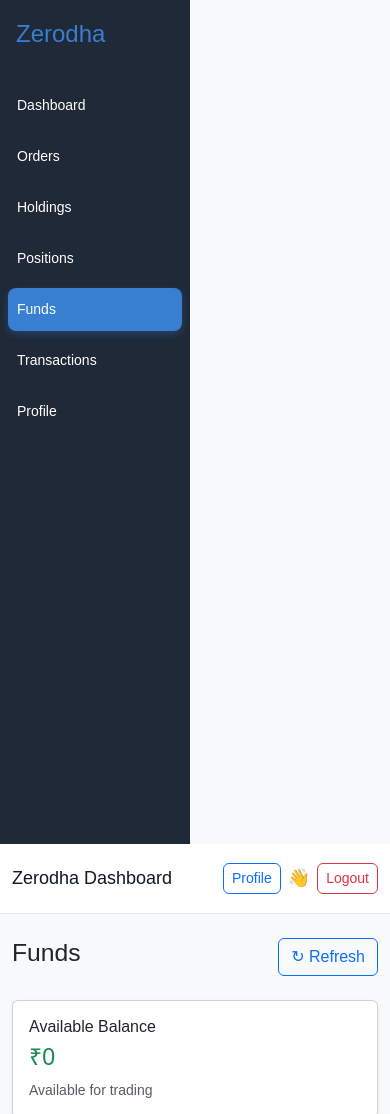
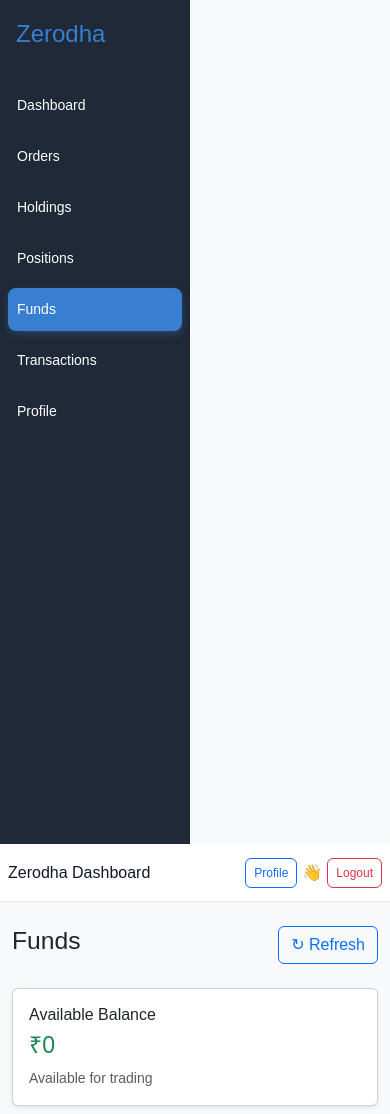
Before and after one commit to Kaliprasad2387/ZERODHA-CLONE, a React (Vite) app in the folder dashboard/: page /funds in a window 390 px wide. Shown: the top 1114 px of the page. Built offline with nearby package versions, Linux system fonts and the light colour scheme; no server answers; sample sign-in values are in the browser's storage.

Commit message:
Make dashboard navbar mobile responsive

```diff
--- a/dashboard/src/component/Topbar/TopBar.css
+++ b/dashboard/src/component/Topbar/TopBar.css
@@ -1,44 +1,32 @@
 .topbar {
   width: 100%;
   min-height: 70px;
-
   display: flex;
   align-items: center;
   justify-content: space-between;
-
   padding: 0 25px;
-
   background: #ffffff;
-
   border-bottom: 1px solid #e5e7eb;
-
   box-sizing: border-box;
 }
 
 .topbar-title h3 {
   margin: 0;
-
   color: #111827;
-
   font-size: 24px;
   font-weight: 500;
 }
 
 .profile {
   display: flex;
-
   align-items: center;
-
   gap: 15px;
 }
 
 .topbar-user {
   display: flex;
-
   align-items: center;
-
   gap: 5px;
-
   font-size: 15px;
 }
 
@@ -48,20 +36,24 @@
 
 .user-name {
   color: #374151;
-
   font-weight: 500;
 }
 
 /* Buttons */
 
-.profile .btn {
+.profile .btn,
+.profile button {
   border-radius: 6px;
+  white-space: nowrap;
 }
 
-/* Mobile */
+/* =========================
+   TABLET
+========================= */
 
 @media (max-width: 768px) {
   .topbar {
+    min-height: 60px;
     padding: 0 12px;
   }
 
@@ -77,3 +69,52 @@
     display: none;
   }
 }
+
+/* =========================
+   MOBILE
+========================= */
+
+@media (max-width: 480px) {
+  .topbar {
+    min-height: 58px;
+    padding: 0 8px;
+  }
+
+  .topbar-title h3 {
+    font-size: 16px;
+  }
+
+  .profile {
+    gap: 5px;
+  }
+
+  .profile .btn,
+  .profile button {
+    padding: 5px 8px;
+    font-size: 12px;
+  }
+
+  .user-greeting {
+    font-size: 16px;
+  }
+}
+
+/* =========================
+   VERY SMALL PHONES
+========================= */
+
+@media (max-width: 360px) {
+  .topbar-title h3 {
+    font-size: 14px;
+  }
+
+  .profile {
+    gap: 3px;
+  }
+
+  .profile .btn,
+  .profile button {
+    padding: 4px 6px;
+    font-size: 11px;
+  }
+}
--- a/dashboard/src/component/Topbar/TopBar.jsx
+++ b/dashboard/src/component/Topbar/TopBar.jsx
@@ -89,9 +89,8 @@
 
       // Redirect to frontend login
       window.location.replace(
-        "http://localhost:5173/login"
-      );
-
+  "https://zerodha-clone-frontend-ct52.onrender.com/login"
+);
     } catch (error) {
       console.error(
         "LOGOUT ERROR:",
```
